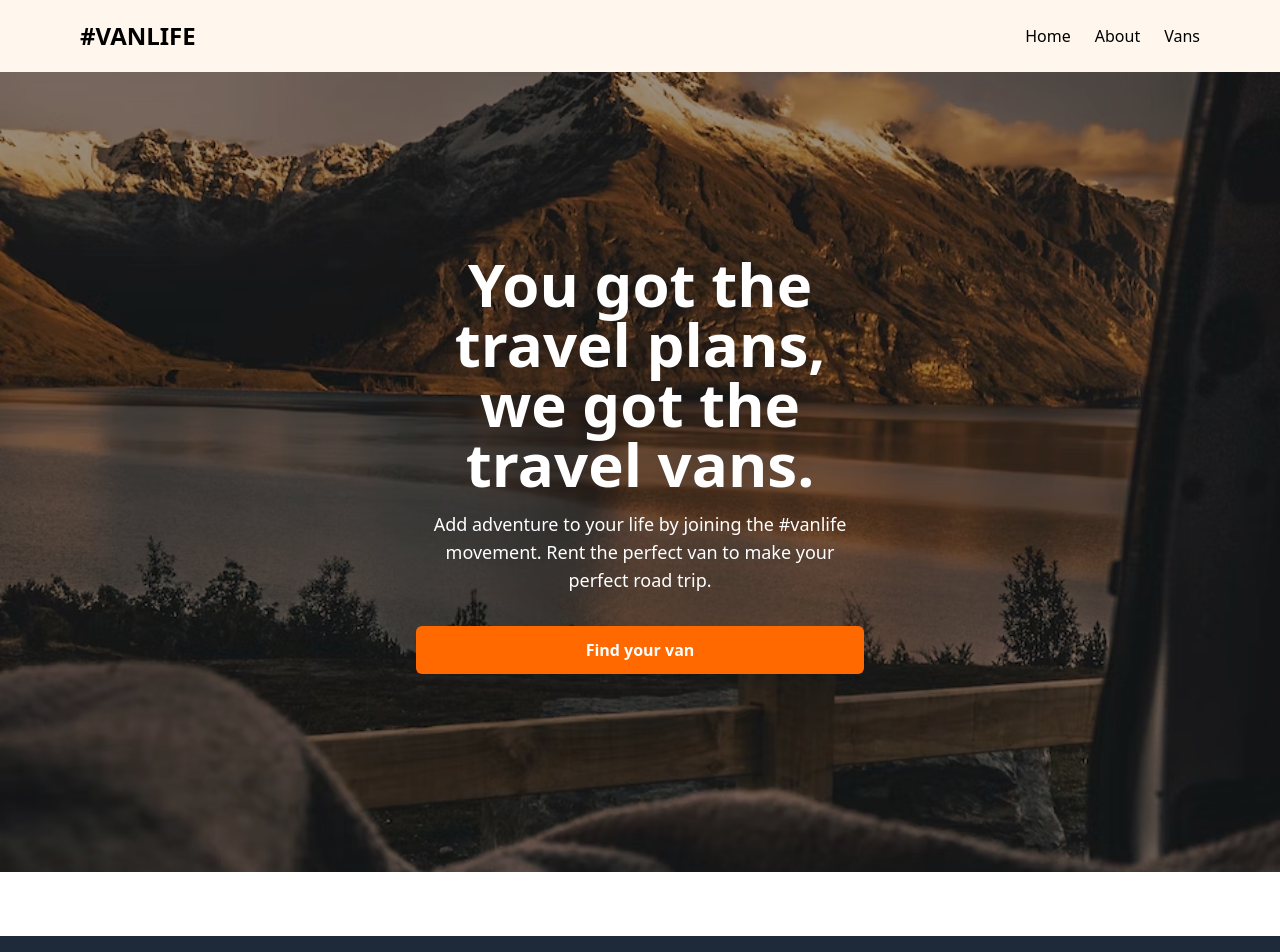
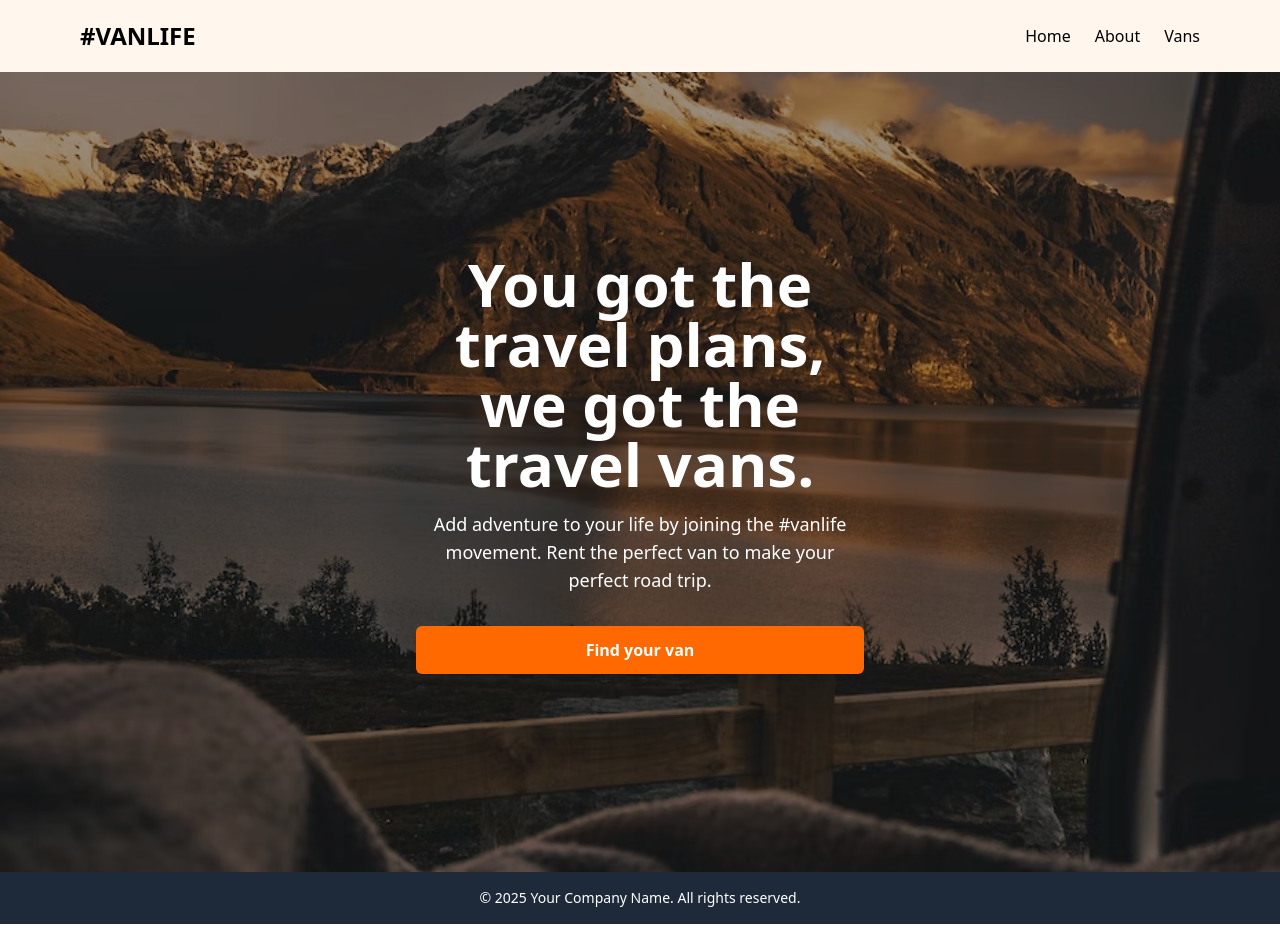
Before and after one commit to Quintenntje/VanLife, a React (Vite) app: page / in a window 1280 px wide. Shown: the top 952 px of the page. After the commit the page ends 924 px from the top, so only its background shows below. Built offline with nearby package versions, Linux system fonts and the light colour scheme; what miragejs would draw is missing.

Commit message:
feat: implement Layout component to structure app with Navbar and Footer

```diff
--- a/src/App.jsx
+++ b/src/App.jsx
@@ -1,31 +1,25 @@
-import React from "react";
 import { BrowserRouter, Routes, Route } from "react-router-dom";
-import Navbar from "./components/navbar/Navbar";
 import Home from "./pages/Home";
 import About from "./pages/About";
 import Vans from "./pages/Vans";
 import VanDetail from "./pages/VanDetail";
-import Footer from "./components/Footer";
+import Layout from "./components/Layout";
 
 import "./server";
 
 function App() {
   return (
     <BrowserRouter>
-      <Navbar />
+      <Routes></Routes>
 
       <Routes>
-        <Route path="/" element={<Home />} />
-        <Route path="/about" element={<About />} />
-      </Routes>
-
-      <main className="container mx-auto px-4 py-8">
-        <Routes>
+        <Route element={<Layout />}>
+          <Route path="/" element={<Home />} />
+          <Route path="/about" element={<About />} />
           <Route path="/vans" element={<Vans />} />
           <Route path="/vans/:id" element={<VanDetail />} />
-        </Routes>
-      </main>
-      <Footer />
+        </Route>
+      </Routes>
     </BrowserRouter>
   );
 }
--- /dev/null
+++ b/src/components/Layout.jsx
@@ -0,0 +1,22 @@
+import Navbar from "./navbar/Navbar";
+import Footer from "./Footer";
+import { Outlet, useLocation } from "react-router-dom";
+
+export default function Layout() {
+  const location = useLocation();
+  const isHomePage = location.pathname === "/";
+
+  return (
+    <div className="flex flex-col min-h-screen">
+      <Navbar />
+      {isHomePage ? (
+        <Outlet />
+      ) : (
+        <main className="flex-grow container mx-auto px-4 py-8">
+          <Outlet />
+        </main>
+      )}
+      <Footer />
+    </div>
+  );
+}
```
